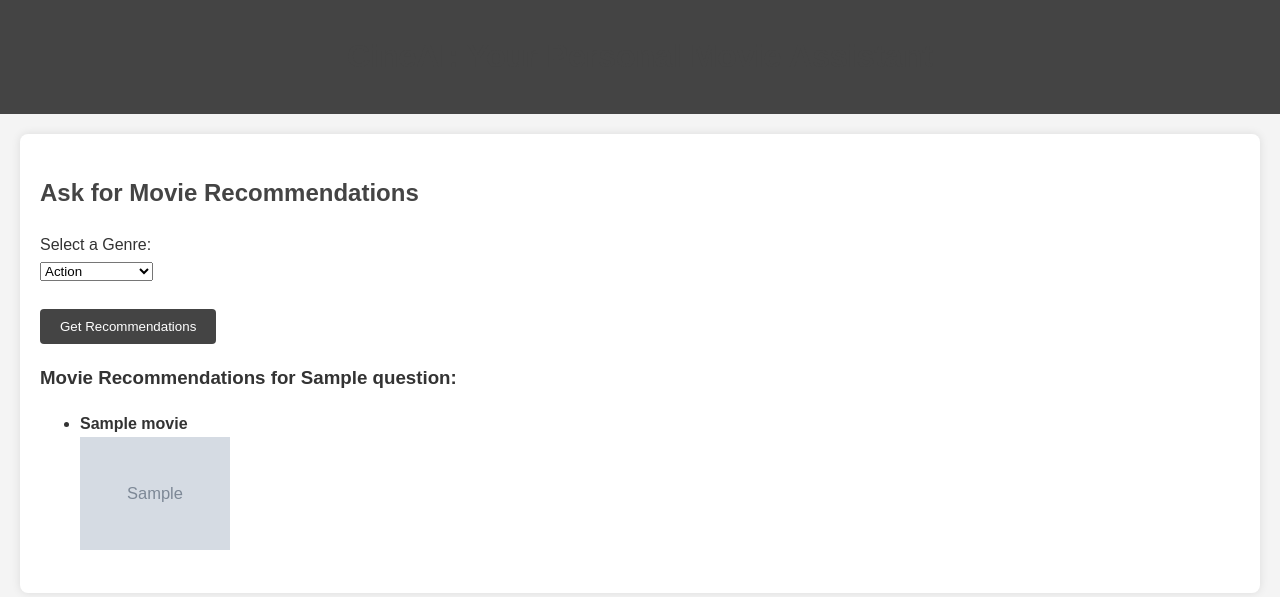
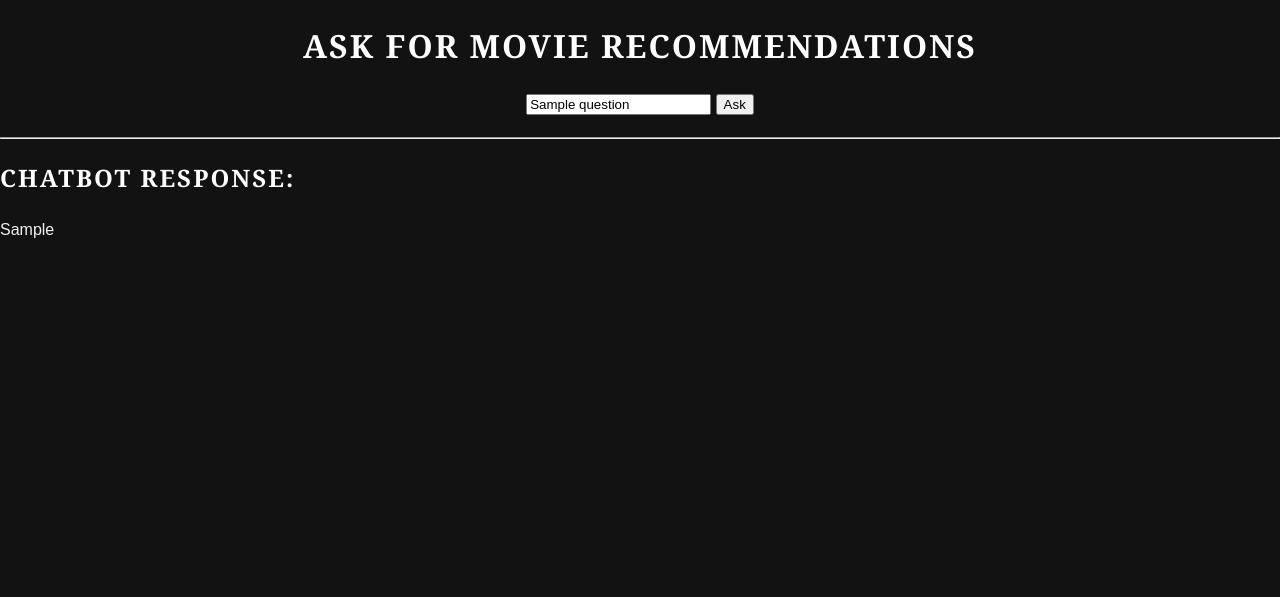
Before and after one commit to Yawen-mona/CineAI, a Python web app: template templates/index.html in a window 1280 px wide. Shown: the top 597 px of the page. Run offline with Jinja, Linux system fonts and the light colour scheme; the template is opened without the code that fills it: most values are stand-ins (such as "Sample title", 1, 10 or a date in 2020); grey boxes marked "Sample" are stand-in pictures.

Commit message:
use ask_question for chatgpt to have results

```diff
--- a/static/css/style.css
+++ b/static/css/style.css
@@ -1,48 +1,64 @@
 body {
-    font-family: Arial, sans-serif;
-    margin: 0;
-    padding: 0;
-    background-color: #f4f4f4;
-    color: #333;
-    line-height: 1.6;
+font-family: 'Arial', sans-serif;
+background-color: #121212;
+color: #f0f0f0;
+margin: 0;
+padding: 0;
+line-height: 1.6;
 }
 
-header {
-    background: #444;
-    color: #fff;
-    padding: 10px 20px;
-    text-align: center;
+h1, h2 {  /* Style only the headings you're using */
+font-family: 'Georgia', serif;
+text-transform: uppercase;
+letter-spacing: 2px;
+color: #fff;
 }
 
-section {
-    margin: 20px;
-    padding: 20px;
-    background: #fff;
-    border-radius: 8px;
-    box-shadow: 0 0 10px rgba(0,0,0,0.1);
+h1 {
+font-size: 2em; /* Slightly smaller h1 */
+text-align: center;
+margin: 20px 0; /* Simplified margin */
 }
 
-h1, h2 {
-    color: #444;
+form {
+text-align: center; /* Center the form */
+margin-bottom: 20px;
 }
 
-form input[type="text"] {
-    width: 100%;
-    padding: 10px;
-    margin: 10px 0;
-    border: 1px solid #ccc;
-    border-radius: 4px;
+ul {  /* Style the movie list */
+list-style: none; /* Remove bullet points */
+padding: 0;
+display: flex;      /* Use flexbox for layout */
+flex-wrap: wrap;   /* Allow items to wrap */
+justify-content: center; /* Center items horizontally */
 }
 
-form input[type="submit"] {
-    background: #444;
-    color: #fff;
-    border: none;
-    padding: 10px 20px;
-    cursor: pointer;
-    border-radius: 4px;
+li {  /* Style each movie item */
+background-color: #1e1e1e; /* Darker background for each movie */
+padding: 20px;
+margin: 10px;
+border-radius: 10px;
+width: 300px; /* Set a fixed width for the movie cards */
+box-shadow: 0 0 10px rgba(0, 0, 0, 0.5); /* Subtle shadow */
+text-align: center; /* Center text within each movie item */
 }
 
-form input[type="submit"]:hover {
-    background: #555;
+img {
+max-width: 100%;
+height: auto;
+display: block;
+margin: 10px auto; /* Center the image */
+border-radius: 8px;
 }
+
+strong { /* Style the movie title */
+color: #ff6347;
+font-size: 1.2em;
+display: block; /* Make it a block element to take full width */
+margin-bottom: 5px;
+}
+
+p { /* Style the movie overview */
+font-size: 1em;
+color: #dcdcdc;
+}
--- a/templates/index.html
+++ b/templates/index.html
@@ -3,48 +3,39 @@
 <head>
 <meta charset="UTF-8">
 <meta name="viewport" content="width=device-width, initial-scale=1.0">
-    <title>CineAI</title>
-    <link rel="stylesheet" href="/static/css/style.css">
+<link rel="stylesheet" type="text/css" href="{{ url_for('static', filename='css/style.css') }}">  <!-- Use url_for -->
+<title>Movie Recommendations</title>
 </head>
 <body>
-    <header>
-        <h1>CineAI: Your Personal Movie Assistant</h1>
-    </header>
-
-    <section>
-        <h2>Ask for Movie Recommendations</h2>
-        <form method="POST" action="/recommend">
-            <label for="genre">Select a Genre:</label><br>
-            <select id="genre" name="genre">
-                <option value="action">Action</option>
-                <option value="comedy">Comedy</option>
-                <option value="drama">Drama</option>
-                <option value="horror">Horror</option>
-                <option value="romance">Romance</option>
-                <option value="science-fiction">Science Fiction</option>
-            </select><br><br>
-            <input type="submit" value="Get Recommendations">
+<h1>Ask for Movie Recommendations</h1>
+<form method="POST">
+    <input type="text" name="req_question" placeholder="Enter keywords..." value="{{ question }}" required>
+    <button type="submit">Ask</button>
 </form>
+<hr>
 
 {% if chatbot_response %}
-            <h3>Movie Recommendations for {{ question }}:</h3>
+    <div>
+        <h2>Chatbot Response:</h2>
+        {{ chatbot_response | safe }}  <!-- Display the HTML -->
+    </div>
+{% elif movies %} <!-- Check for movies if chatbot_response is empty -->
+    <div>
+        <h2>Recommended Movies:</h2>
         <ul>
-                {% for movie in chatbot_response %}
+            {% for movie in movies %}
                 <li>
-                        <strong>{{ movie.title }}</strong><br>
+                    <strong>{{ movie.title }}</strong>
+                    <p>{{ movie.overview }}</p>
                     {% if movie.poster_url %}
-                            <img src="{{ movie.poster_url }}" alt="{{ movie.title }}" style="width: 150px;">
-                        {% else %}
-                            <em>No poster available</em>
+                        <img src="{{ movie.poster_url }}" alt="Poster of {{ movie.title }}" >
                     {% endif %}
                 </li>
             {% endfor %}
         </ul>
-        {% else %}
-            <p>No recommendations available for the selected genre.</p>
+    </div>
+
 {% endif %}
-    </section>
-
 
 </body>
 </html>
```
Also changed, not shown: app.py (+17 -22 lines), bot.py (+79 -97 lines). Lines whose indentation alone changed are shown as unchanged.
